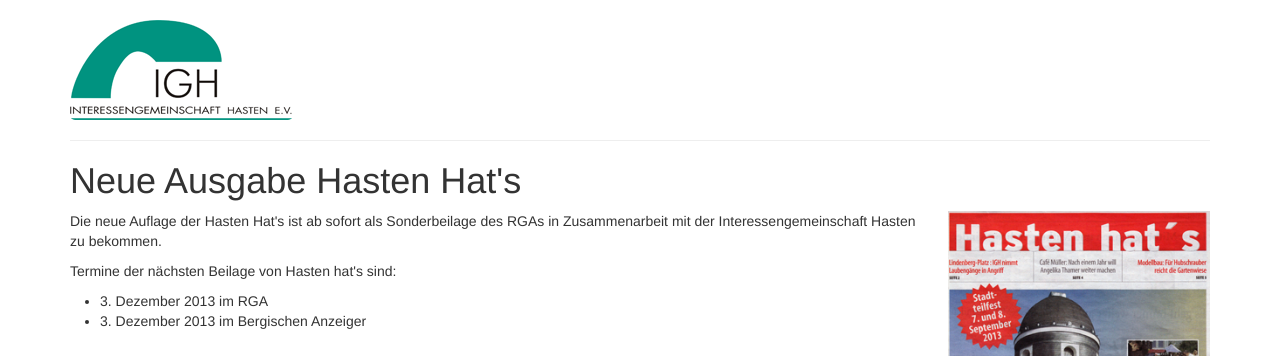
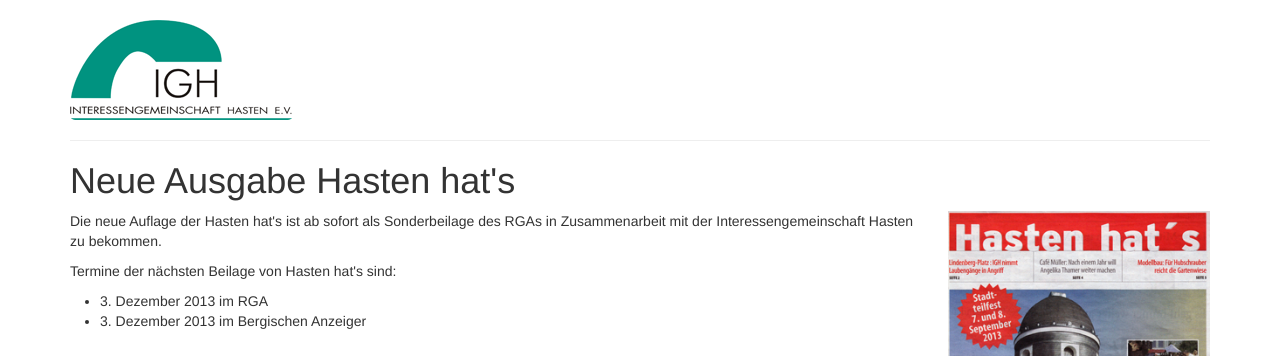
Before and after one commit to n2o/ighasten, a Jekyll site: the page built from aktuelles/_posts/2013-09-04-ausgabe-hasten-hats-092013.html, in a window 1280 px wide. Shown: the top 356 px of the page. Built offline with Jekyll 4.4.1, drawn with Linux system fonts in a browser that asks for light colours; nearby versions of some CDN libraries; Markdown is read by kramdown in place of the engine named in the settings; comment, search, counter and statistics services are not loaded.

```diff
--- a/_layouts/default.html
+++ b/_layouts/default.html
@@ -2,6 +2,8 @@
 navigation:
 - text: Aktuelles
   url: /aktuelles/
+- text: Events
+  url: /events/
 - text: Termine
   url: /termine/
 - text: Stadtteil
--- a/aktuelles/_posts/2013-06-12-ausgabe-hasten-hats-062013.html
+++ b/aktuelles/_posts/2013-06-12-ausgabe-hasten-hats-062013.html
@@ -1,6 +1,6 @@
 ---
 layout: post
-title: Neue Ausgabe Hasten Hat's
+title: Neue Ausgabe Hasten hat's
 categories: archive
 ---
 
--- a/aktuelles/_posts/2013-09-04-ausgabe-hasten-hats-092013.html
+++ b/aktuelles/_posts/2013-09-04-ausgabe-hasten-hats-092013.html
@@ -1,13 +1,13 @@
 ---
 layout: post
-title: Neue Ausgabe Hasten Hat's
+title: Neue Ausgabe Hasten hat's
 categories: archive
 ---
 
 <div class="row">
   <div class="col-md-9">
     <p>
-      Die neue Auflage der Hasten Hat's ist ab sofort als Sonderbeilage des RGAs in Zusammenarbeit mit der Interessengemeinschaft Hasten zu bekommen.
+      Die neue Auflage der Hasten hat's ist ab sofort als Sonderbeilage des RGAs in Zusammenarbeit mit der Interessengemeinschaft Hasten zu bekommen.
     </p>
     <p>
       Termine der nächsten Beilage von Hasten hat's sind:
--- a/termine.html
+++ b/termine.html
@@ -32,7 +32,7 @@ permalink: /termine/
   </tbody>
 </table>
 
-<h3>Erscheinungsdaten Hasten Hat's</h3>
+<h3>Erscheinungsdaten Hasten hat's</h3>
 <table class="table table-striped table-hover">
   <thead>
     <th>
```
Also changed, not shown: events.html (added, +36 -0 lines).
